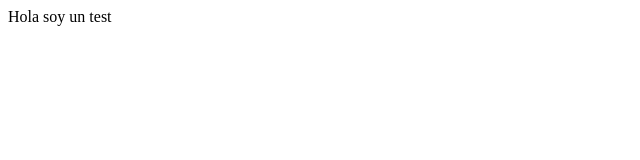
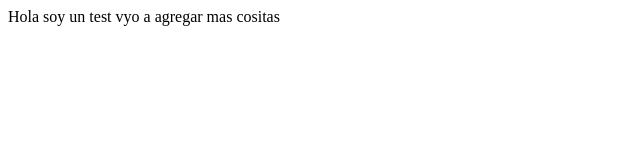
Before and after one commit to camidesarrollo/test, a plain HTML site: page home.html in a window 1280 px wide. Shown: the whole page, without its empty margins (0-640 px from the left). Drawn offline with Linux system fonts and the light colour scheme.

Commit message:
aslkdlasd

```diff
--- a/home.html
+++ b/home.html
@@ -7,6 +7,6 @@
 </head>
 <body>
 
-    Hola soy un test
+    Hola soy un test vyo a agregar mas cositas
 </body>
 </html>
```
